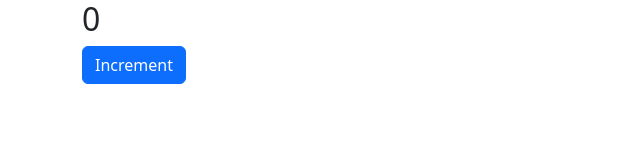
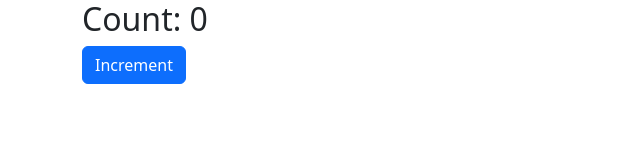
Before and after one commit to roushan-sheik/react-mastery, a React (Vite) app: page / in a window 1280 px wide. Shown: the top 160 px of the page, without its empty margins (0-640 px from the left). Built offline with nearby package versions, Linux system fonts and the light colour scheme.

Commit message:
change state based on previous state

```diff
--- a/src/App.jsx
+++ b/src/App.jsx
@@ -1,11 +1,11 @@
-import Usestate from "./components/useState/Usestate";
+import StateChange from "./components/change state based on previous state/StateChange";
 
 function App() {
   let title = "This is card title ";
   let para = "This is Para about blog";
   return (
     <div className="container">
-      <Usestate />
+      <StateChange />
     </div>
   );
 }
--- /dev/null
+++ b/src/components/change state based on previous state/StateChange.jsx
@@ -0,0 +1,18 @@
+import React, { useState } from "react";
+
+export default function StateChange() {
+  const [count, setCount] = useState(0);
+  function handleClick() {
+    setCount((count) => count + 1);
+    setCount((count) => count + 1);
+    setCount((count) => count + 1);
+  }
+  return (
+    <div>
+      <h2>Count: {count}</h2>
+      <button onClick={handleClick} className="btn btn-primary">
+        Increment
+      </button>
+    </div>
+  );
+}
```
